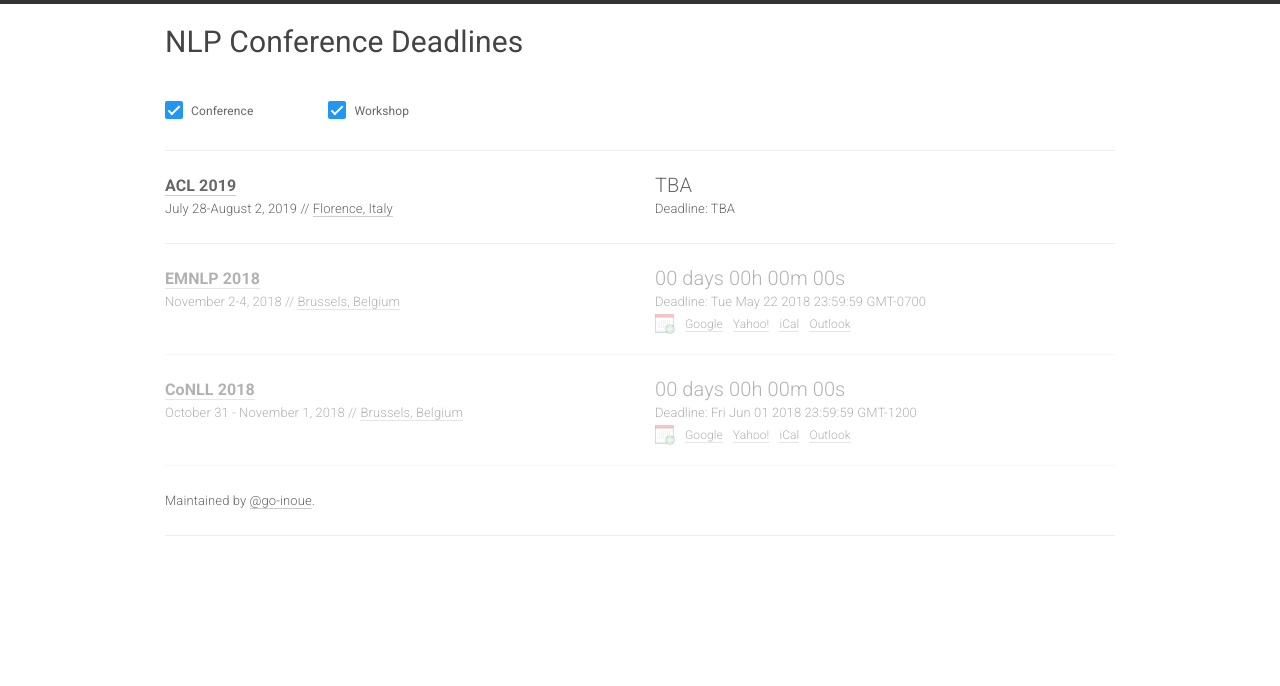
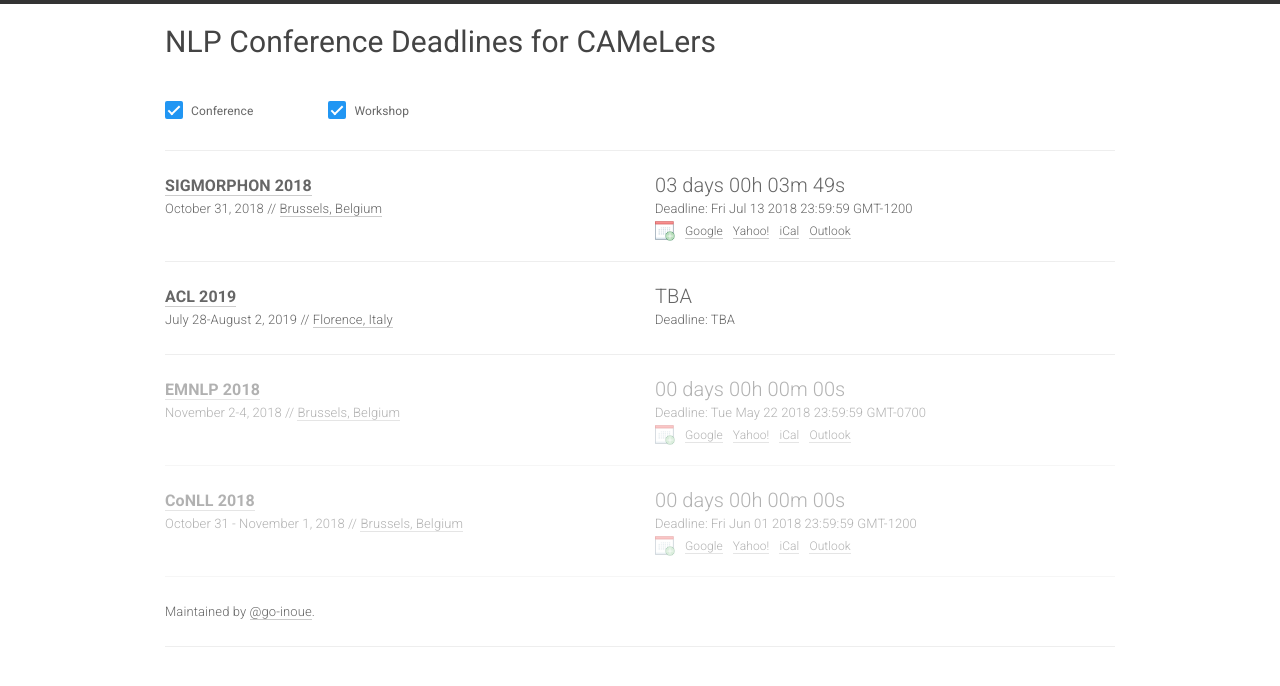
Before and after one commit to go-inoue/_camel-deadlines, a Jekyll site: the page built from index.html, in a window 1280 px wide. Shown: the top 686 px of the page. Built offline with Jekyll 4.4.1, drawn with Linux system fonts in a browser that asks for light colours; nearby versions of some CDN libraries.

Commit message:
Add SIGMORPHON

```diff
--- a/_config.yml
+++ b/_config.yml
@@ -1,6 +1,6 @@
-title: NLP Conference Deadlines # (Maintained by @abhshkdz)
+title: NLP Conference Deadlines for CAMeLers # (Maintained by @abhshkdz)
 # email: abhshkdz@vt.edu
-description: Countdowns to NLP conference deadlines
+description: Countdowns to NLP conference deadlines for CAMeLers
 author: Go Inoue
 
 url: "https://go-inoue.github.io/camel-deadlines/index.html"
--- a/_data/conferences.yml
+++ b/_data/conferences.yml
@@ -1,5 +1,15 @@
 
 ---
+
+- name: SIGMORPHON
+  year: 2018
+  id: sigmorphon18
+  link: http://www.sigmorphon.org/
+  deadline: "2018-07-13 23:59:59"
+  timezone: Etc/GMT+12
+  date: October 31, 2018
+  place: Brussels, Belgium
+  sub: WS
 
 - name: ACL
   year: 2019
```
